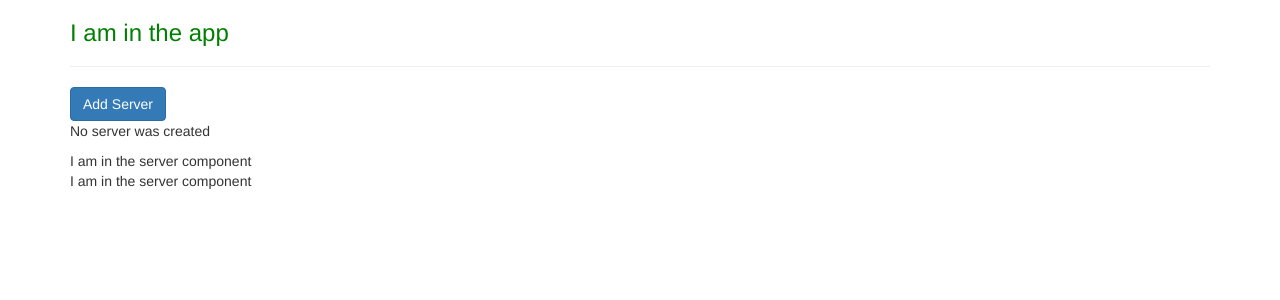
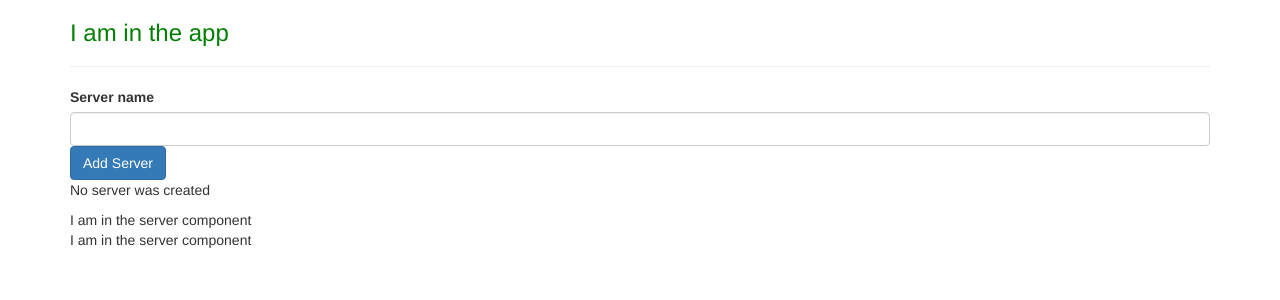
Before and after one commit to robert07ravikumar/Angular2019, an Angular app: page / in a window 1280 px wide. Shown: the top 300 px of the page. Built offline with nearby package versions, Linux system fonts and the light colour scheme.

Commit message:
passing and using data with event binding

```diff
--- a/src/app/servers/servers.component.html
+++ b/src/app/servers/servers.component.html
@@ -1,5 +1,8 @@
+<label>Server name</label>
+<input type="text" class="form-control" (input)="onUpdateServerName($event)">
 <button class="btn btn-primary" [disabled]="!allowNewServer" (click)="onCreateServer()">Add Server</button><br>
 <!-- <p [innerText]="allowNewServer"></p><br> -->
+{{serverName}}
 <p>{{serverCreationStatus}}</p>
 <app-server></app-server>
 <app-server></app-server>
--- a/src/app/servers/servers.component.ts
+++ b/src/app/servers/servers.component.ts
@@ -11,6 +11,7 @@ import { Component, OnInit } from '@angular/core';
 export class ServersComponent implements OnInit {
   allowNewServer = false;
   serverCreationStatus = 'No server was created';
+  serverName = '';
 
   constructor() {
     setTimeout(() => {
@@ -25,4 +26,9 @@ export class ServersComponent implements OnInit {
     this.serverCreationStatus = 'server was created';
   }
 
+  onUpdateServerName(event: Event) {
+    console.log(event);
+    this.serverName = (event.target as HTMLInputElement).value;
+  }
+
 }
```
